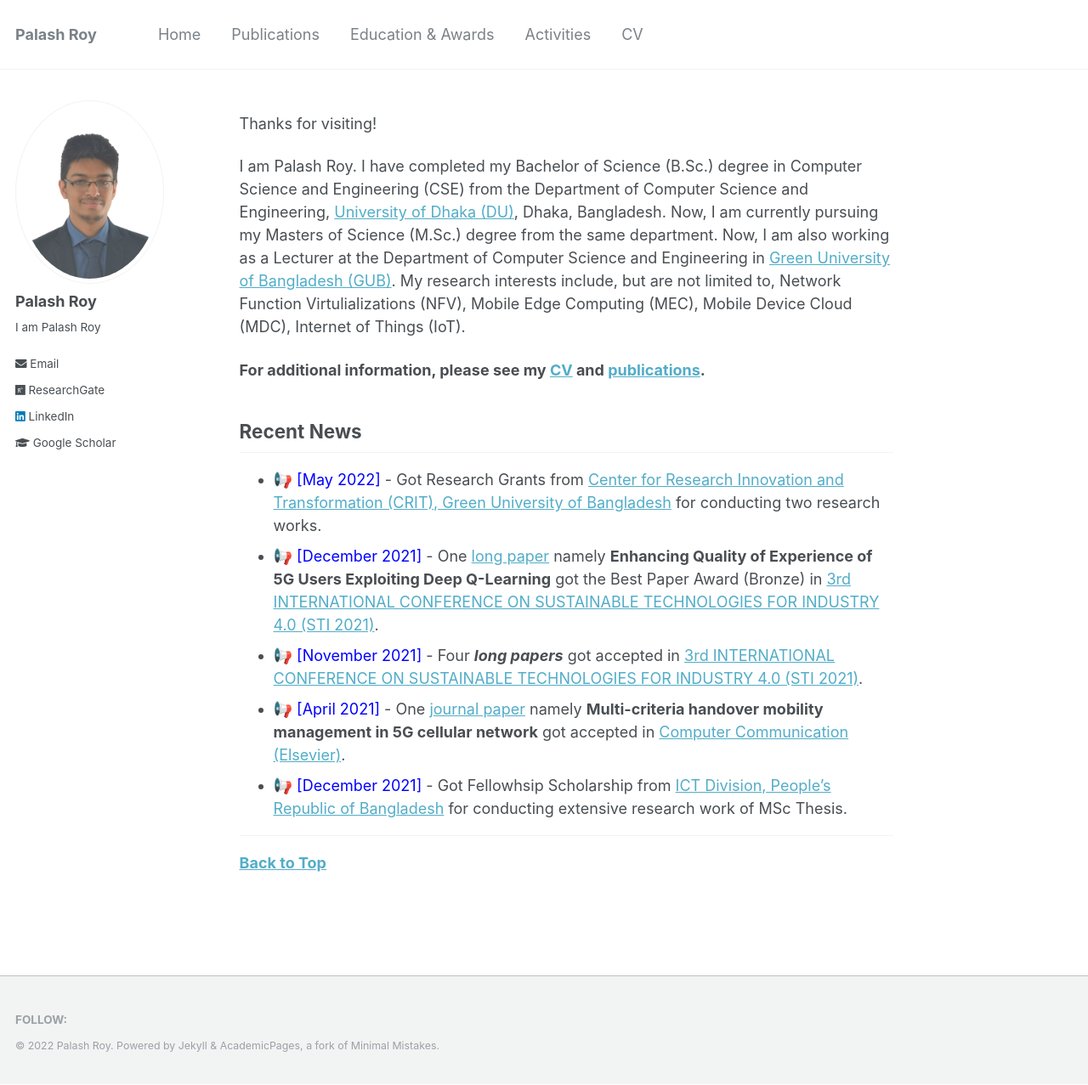
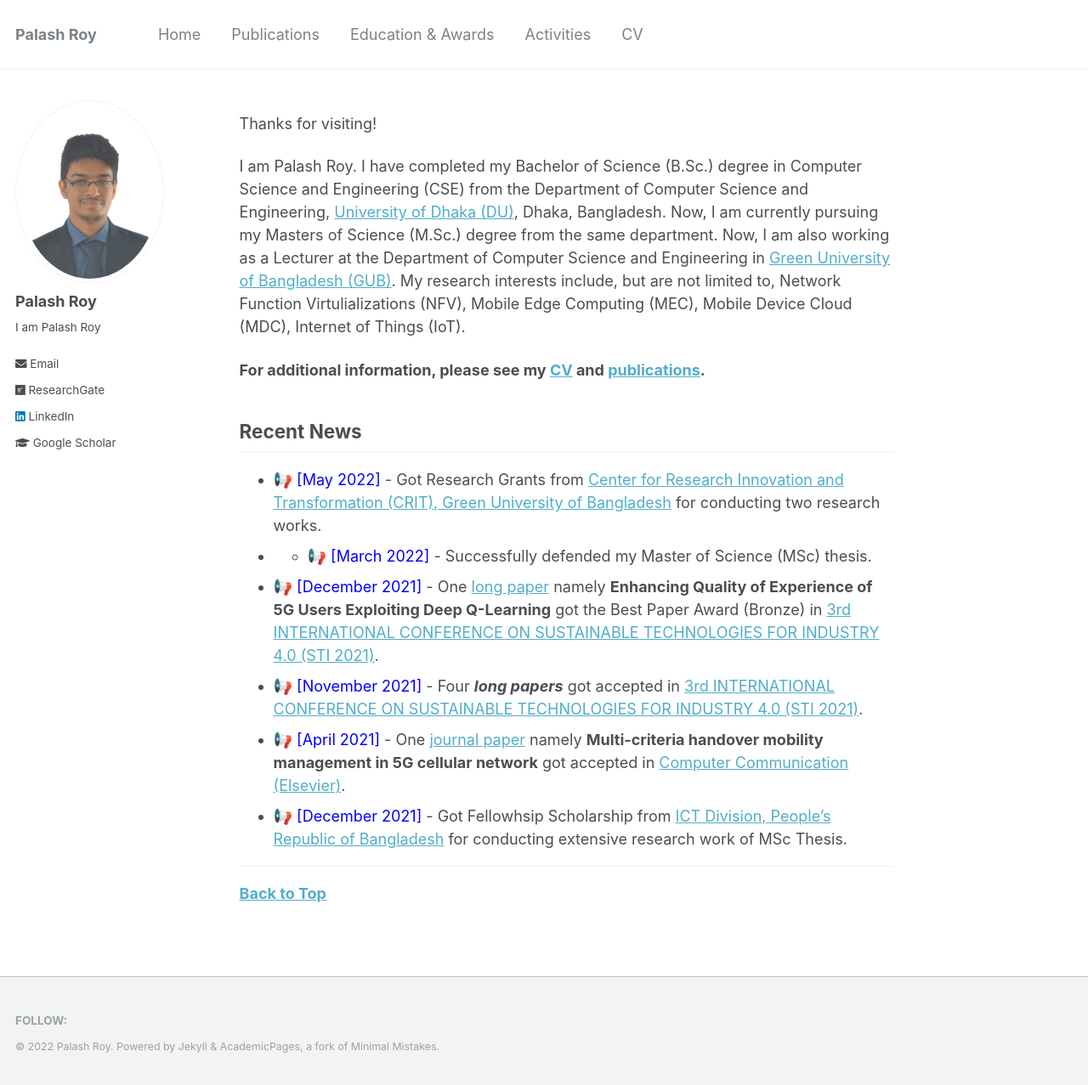
Before and after one commit to PalashRoy975/PalashRoy975.github.io, a Jekyll site: the page built from _pages/about.md, in a window 1280 px wide and 1277 px high. Shown: the whole window at 85% size. Built offline with Jekyll 4.4.1, drawn with Linux system fonts in a browser that asks for light colours.

Commit message:
Update about.md

```diff
--- a/_pages/about.md
+++ b/_pages/about.md
@@ -23,6 +23,7 @@ I am Palash Roy. I have completed my Bachelor of Science (B.Sc.) degree in Compu
 
 ## Recent News
 * 📢 <span style="color:Blue"> [May 2022] </span> - Got Research Grants from [Center for Research Innovation and Transformation (CRIT), Green University of Bangladesh](http://crit.green.edu.bd/) for conducting two research works.
+* * 📢 <span style="color:Blue"> [March 2022] </span> - Successfully defended my Master of Science (MSc) thesis.
 * 📢 <span style="color:Blue"> [December 2021] </span> - One [long paper](https://ieeexplore.ieee.org/document/9732579) namely **Enhancing Quality of Experience of 5G Users Exploiting Deep Q-Learning** got the Best Paper Award (Bronze) in  [3rd INTERNATIONAL CONFERENCE ON
 SUSTAINABLE TECHNOLOGIES FOR INDUSTRY 4.0 (STI 2021)](http://fse.green.edu.bd/sti-2021/).
 * 📢 <span style="color:Blue"> [November 2021] </span> - Four ***long papers*** got accepted in  [3rd INTERNATIONAL CONFERENCE ON
```
